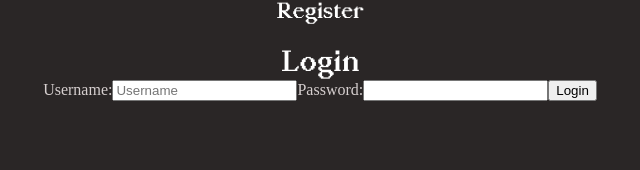
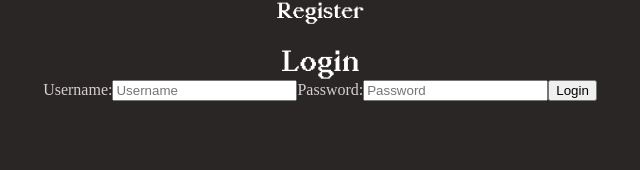
Before and after one commit to viktorlenard/halfpassword, a React (Create React App) app in the folder front/: page /login in a window 1280 px wide. Shown: the part 113-283 px from the top of the page, without its empty margins (320-960 px from the left). Built offline with nearby package versions, Linux system fonts and the light colour scheme.

Commit message:
Fixed a few minor bugs and changed what is being rendered inside the header depending on what page the user is on.

```diff
--- a/front/src/components/createpassword.js
+++ b/front/src/components/createpassword.js
@@ -3,8 +3,8 @@ import { useNavigate } from 'react-router-dom';
 import Generator from './generator';
 import AuthContext from '../context/AuthContext';
 
-const CreatePassword = () => {
-
+const CreatePassword = React.memo(() => {
+    console.log('CreatePassword rendered');
     const { user } = useContext(AuthContext);
     console.log(user);
     const navigate = useNavigate();
@@ -99,6 +99,6 @@ const CreatePassword = () => {
             <Generator onDataChange={handleGenerate}/>
         </div>
     )
-};
+});
 
 export default CreatePassword;
--- a/front/src/components/header.js
+++ b/front/src/components/header.js
@@ -1,24 +1,30 @@
 import React, {useContext} from 'react'
-import { Link } from 'react-router-dom';
+import { Link, useLocation } from 'react-router-dom';
 import AuthContext from '../context/AuthContext';
 
 const Header = () => {
   let {user, logoutUser} = useContext(AuthContext);
+  let location = useLocation();
+
   return (
     <header>
       <Link to='/' className='home-link'>
         <h2>½Password</h2>
       </Link>
-      {user ?(
+      {user ? (
         <button onClick={logoutUser}>Logout {user.username}</button>
-      ):(
+      ) : (
         <div>
+          {location.pathname !== '/login/' && (
             <Link to='/login/' className='home-link'>
               <h2>Login</h2>
             </Link>
+          )}
+          {location.pathname !== '/register/' && (
             <Link to='/register/' className='home-link'>
               <h2>Register</h2>
             </Link>
+          )}
         </div>
       )}
     </header>
--- a/front/src/pages/LoginPage.js
+++ b/front/src/pages/LoginPage.js
@@ -15,7 +15,7 @@ const LoginPage = () => {
                 </label>
                 <label>
                     Password:
-                    <input type="password" name="password" />
+                    <input type="password" name="password" placeholder="Password"/>
                 </label>
                 <input type="submit" value="Login" />
             </form>
--- a/front/src/utils/PrivateRoute.js
+++ b/front/src/utils/PrivateRoute.js
@@ -3,6 +3,7 @@ import { useContext } from 'react';
 import AuthContext from '../context/AuthContext';
 
 const PrivateRoute = ({ children, ...rest }) => {
+    console.log('PrivateRoute rendered');
     const navigate = useNavigate();
 
     let { user } = useContext(AuthContext);
```
Also changed, not shown: 1 other file (tests, documents, lock files or other folders). Lines whose indentation alone changed are shown as unchanged.
